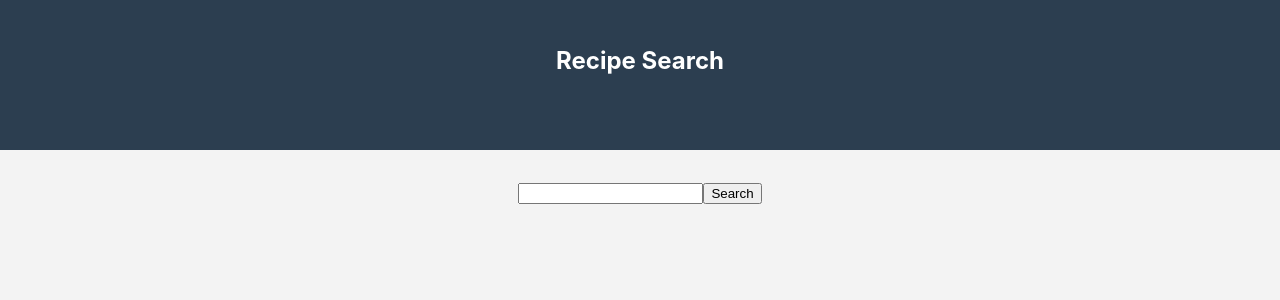
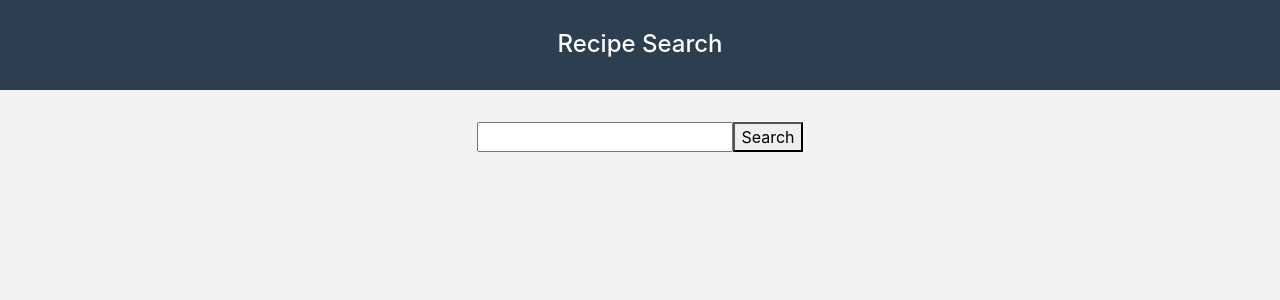
Before and after one commit to rachelinkala/Recipe-App, a React (Create React App) app: page / in a window 1280 px wide. Shown: the top 300 px of the page. Built offline with nearby package versions, Linux system fonts and the light colour scheme.

Commit message:
recipes component

```diff
--- a/src/App.js
+++ b/src/App.js
@@ -1,6 +1,7 @@
 import React, { Component } from 'react';
 import './App.css';
 import Form from './components/Form';
+import Recipes from './components/Recipes';
 
 class App extends Component {
   state = {
@@ -24,9 +25,7 @@
           <h1 className="App-title"> Recipe Search </h1>
         </header>
         <Form getRecipe={this.getRecipe} />
-        { this.state.recipes.map((recipe) => {
-          return <p key={recipe.recipe_id}>{ recipe.title }</p>
-        }) }
+        <Recipes recipes={this.state.recipes} />
       </div>
     );
   }
--- /dev/null
+++ b/src/components/Recipes.js
@@ -0,0 +1,16 @@
+import React from 'react';
+
+const Recipes = props => (
+  <div>
+    { props.recipes.map((recipe) => {
+      return (
+        <div key={recipe.recipe_id}>
+          <img src={recipe.image_url} alt={recipe.title} />
+          <p>{ recipe.title }</p>
+        </div>
+      );
+    }) }
+  </div>
+)
+
+export default Recipes;
--- a/src/index.js
+++ b/src/index.js
@@ -1,6 +1,6 @@
 import React from 'react';
 import ReactDOM from 'react-dom';
-import './index.css';
+import 'bootstrap/dist/css/bootstrap.min.css';
 import App from './App';
 import * as serviceWorker from './serviceWorker';
 
```
